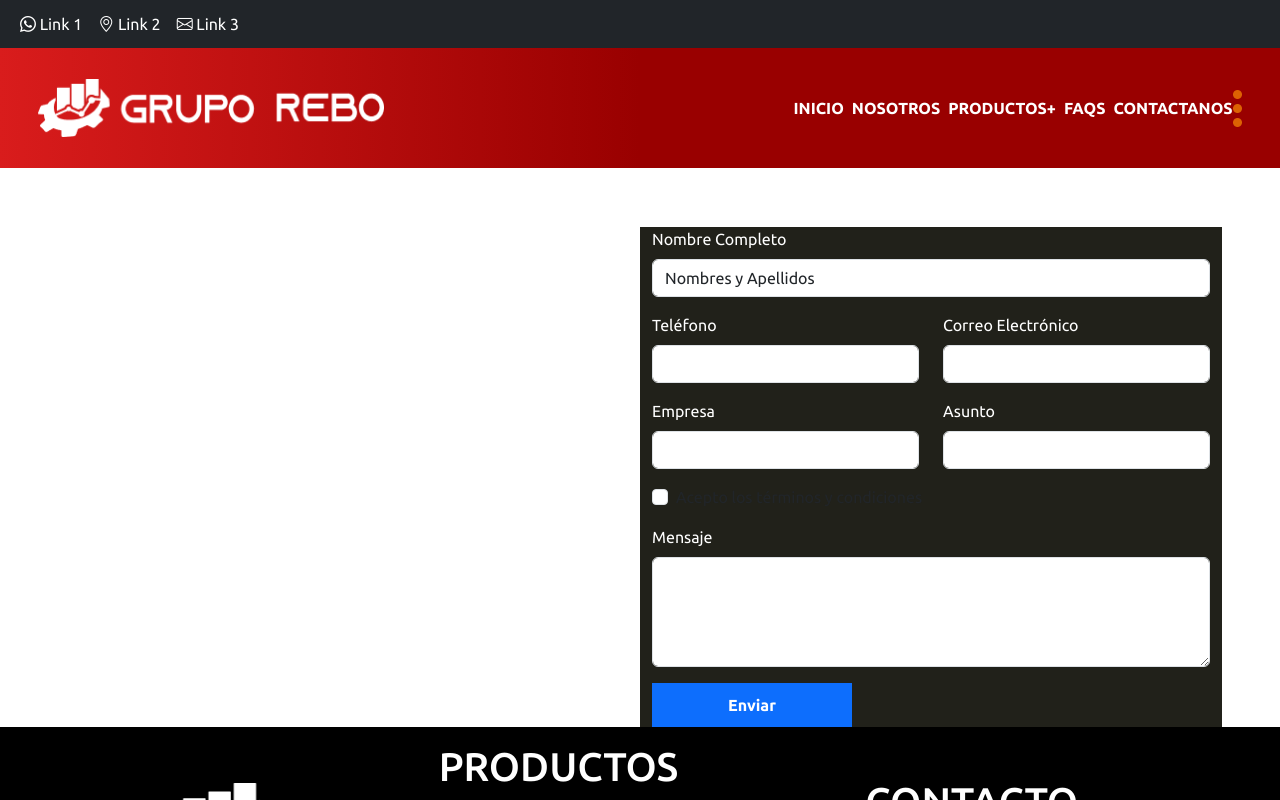
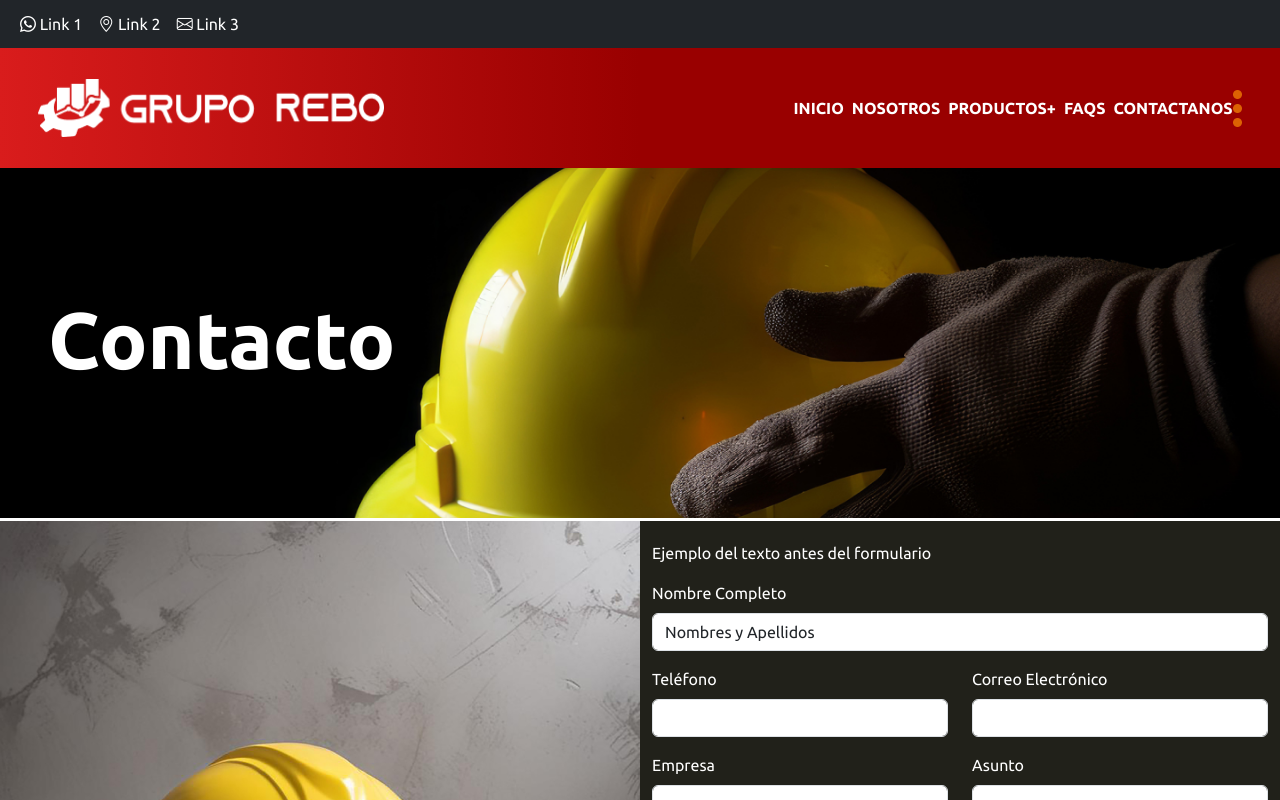
Before and after one commit to rebo-it/prototypes, a React (Create React App) app: page /Contacto in a window 1280 px wide. Shown: the top 800 px of the page. Built offline with nearby package versions, Linux system fonts and the light colour scheme.

Commit message:
finished contact formular

```diff
--- /dev/null
+++ b/src/Components/ContactPage/ContactFormular.css
@@ -0,0 +1,36 @@
+.ContactSection{
+    margin:0%;
+    max-width: none;
+}
+.ContactName{
+    background-image:  url('../Figma Components/ContactBackground.png');
+    background-size: cover;
+	background-position: center;
+	background-repeat: no-repeat;
+    height: 350px;
+    margin: 0%;
+}
+.ContactTitle{
+    font-size: 5rem;
+    font-weight: bold;
+}
+@media (max-width: 992px) {
+    .ContactTitle{
+        font-size: 3rem;
+        font-weight: bold;
+    }
+
+    .Form{
+        padding-bottom: 10px;
+    }
+}
+.ContactFormular{
+    width: 100%;
+}
+.ImageContact{
+    background-image:  url('../Figma Components/safety-helmet-isolated-background\ 1.png');
+    background-size: cover;
+	background-position: center;
+	background-repeat: no-repeat;
+    min-height: 423px;
+}
--- a/src/Components/ContactPage/ContactFormular.tsx
+++ b/src/Components/ContactPage/ContactFormular.tsx
@@ -2,7 +2,7 @@ import React from "react";
 
 import { Container, Row, Col } from 'react-bootstrap'; // Importa los componentes necesarios de react-bootstrap
 import Formular from "./Formular";
-
+import './ContactFormular.css';
 
 
 
@@ -10,15 +10,16 @@ import Formular from "./Formular";
 const ContactFormular: React.FC = () => {
   return (
     <Container className="ContactSection p-0 w-100">
-        <Row className="ContactName p-0">
-            <h1 className="ContactTitle text-start text-white ">Contacto</h1>
+        <Row className="ContactName p-0 w-100">
+            <h1 className="ContactTitle text-md-start text-center text-white d-flex align-items-center  ps-lg-5 justify-content-center justify-content-lg-start ">Contacto</h1>
         </Row>
         <div style={{backgroundColor:'white',height:'3px', width:'100%'}}></div>
-        <Row>
-            <Col xs={12} lg={6} >
+        <Row style={{margin:'0', minHeight:'774px'}} className="ContactFormular">
+            <Col xs={12} lg={6} className="ImageContact order-2 order-lg-1">
 
             </Col>
-            <Col xs={ 12} lg={6} style={{backgroundColor:'rgba(33, 33, 26, 1)'}} >
+            <Col  xs={12} lg={6} style={{backgroundColor:'rgba(33, 33, 26, 1)'}}  className="Form order-1 order-lg-2">
+                <p className="text-white" style={{paddingTop:'20px'}}>Ejemplo del texto antes del formulario</p>
                 <Formular/>
 
             </Col>
--- a/src/Components/ContactPage/Formular.tsx
+++ b/src/Components/ContactPage/Formular.tsx
@@ -34,6 +34,7 @@ function Formular() {
       }}
     >
       {({ handleSubmit, handleChange, values, touched, errors }) => (
+
         <Form noValidate onSubmit={handleSubmit}>
           <Row className="mb-3">
             <Form.Group as={Col} xs="12" controlId="validationFormikNombreCompleto">
@@ -112,7 +113,7 @@ function Formular() {
           </Row>
 
           <Form.Group className="mb-3">
-            <Form.Check
+            <Form.Check className="text-white"
               required
               name="terms"
               label="Acepto los términos y condiciones"
@@ -141,7 +142,7 @@ function Formular() {
             </Form.Group>
           </Row>
 
-          <Button type="submit">Enviar</Button>
+          <Button style={{backgroundColor:'rgba(255, 113, 0, 1)', border:'none', paddingBottom:'20px'}} type="submit">Enviar</Button>
         </Form>
       )}
     </Formik>
```
Also changed, not shown: src/Components/Figma Components/ContactBackground.png (added), src/Components/Figma Components/safety-helmet-isolated-background 1.png (added).
